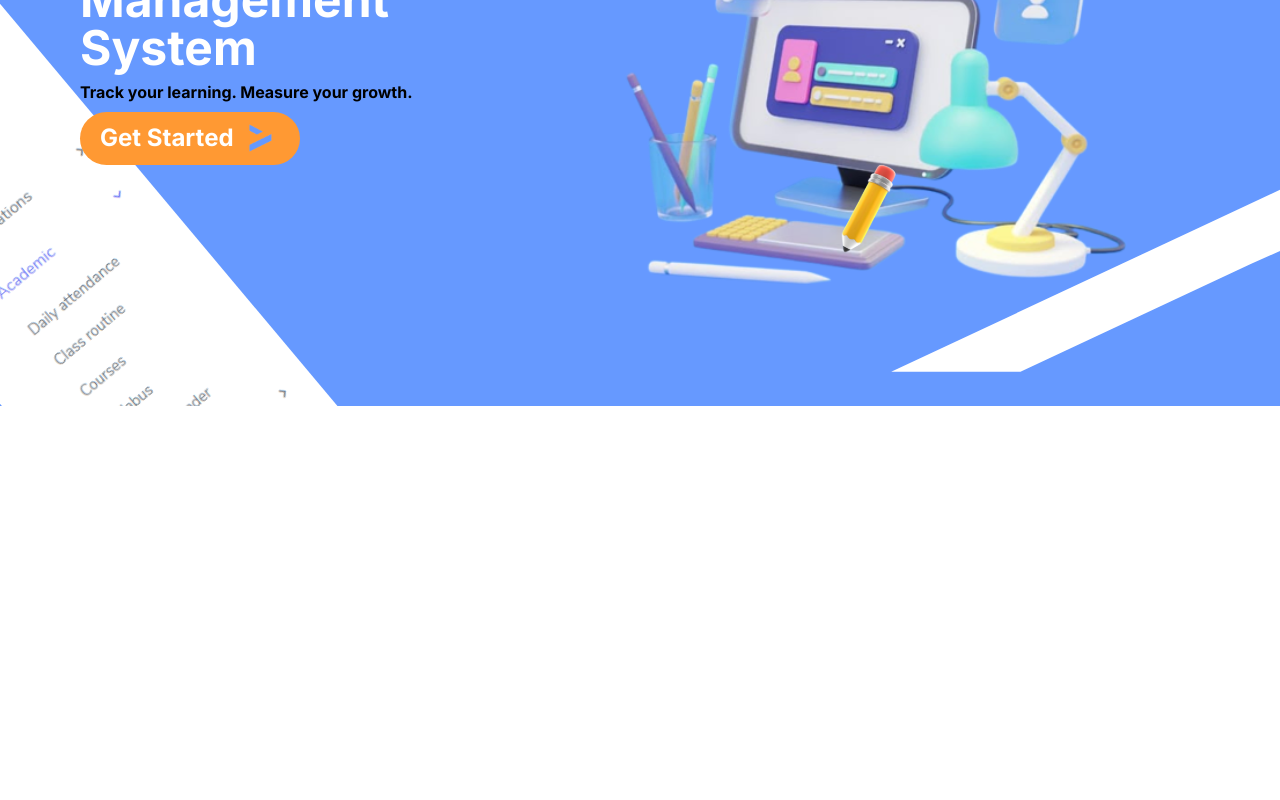
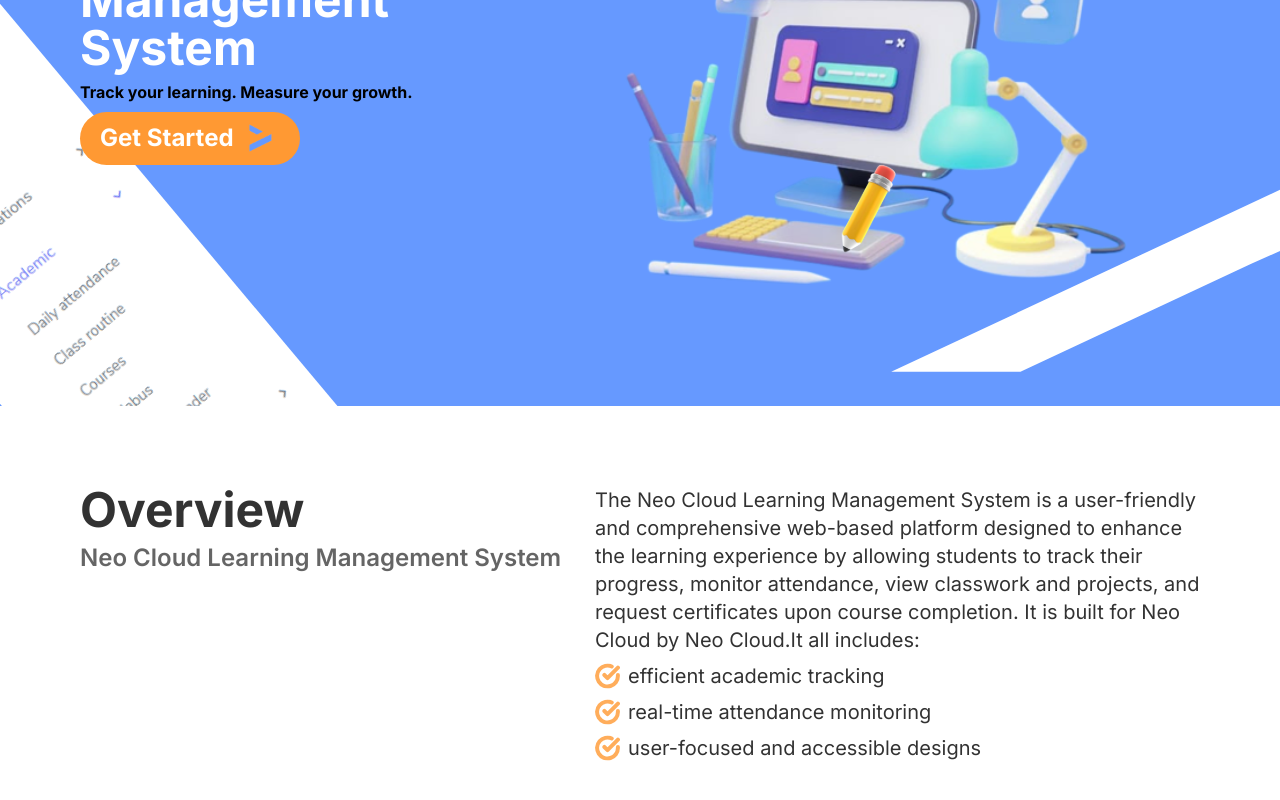
Before and after one commit to Olumightty/nct-learning-management-system-product-website, a Next.js app: page / in a window 1280 px wide. Shown: the part 538-1338 px from the top of the page. Before the commit the page ends 944 px from the top, so only its background shows below. Built offline with nearby package versions, Linux system fonts and the light colour scheme.

Commit message:
done with overview section

```diff
--- a/src/app/page.tsx
+++ b/src/app/page.tsx
@@ -1,10 +1,12 @@
 import Hero from "@/components/Hero/Hero";
+import Overview from "@/components/Overview/Overview";
 import Image from "next/image";
 
 export default function Home() {
   return (
     <>
       <Hero/>
+      <Overview/>
     </>
   );
 }
--- /dev/null
+++ b/src/components/Overview/Overview.tsx
@@ -0,0 +1,23 @@
+import React from 'react'
+import Point from './Point'
+
+const Overview = () => {
+  return (
+    <section id='overview' className='bg-(--white) px-20 py-20 flex items-center justify-between' >
+        <header className='self-start'>
+            <h2 className='text-5xl text-(--black) opacity-80 font-bold'>Overview</h2>
+            <p className='text-2xl text-(--black) opacity-60 font-semibold mt-2'>Neo Cloud Learning Management System</p>
+        </header>
+        <article>
+            <p className='text-xl text-(--black) opacity-80 max-w-[605px]'>The Neo Cloud Learning Management System is a user-friendly and comprehensive web-based platform designed to enhance the learning experience by allowing students to track their progress, monitor attendance, view classwork and projects, and request certificates upon course completion. It is built for Neo Cloud by Neo Cloud.It all includes:</p>
+            <ul>
+                <Point>efficient academic tracking</Point>
+                <Point>real-time attendance monitoring</Point>
+                <Point>user-focused and accessible designs</Point>
+            </ul>
+        </article>
+    </section>
+  )
+}
+
+export default Overview
--- /dev/null
+++ b/src/components/Overview/Point.tsx
@@ -0,0 +1,13 @@
+import Image from 'next/image'
+import React from 'react'
+
+const Point = ({children} : {children: React.ReactNode}) => {
+  return (
+    <li className='flex gap-2 text-xl text-(--black) opacity-80 my-2'>
+        <Image src={'/check-circle.svg'} alt='check-icon' width={25} height={25}/>
+        {children}
+    </li>
+  )
+}
+
+export default Point
```
